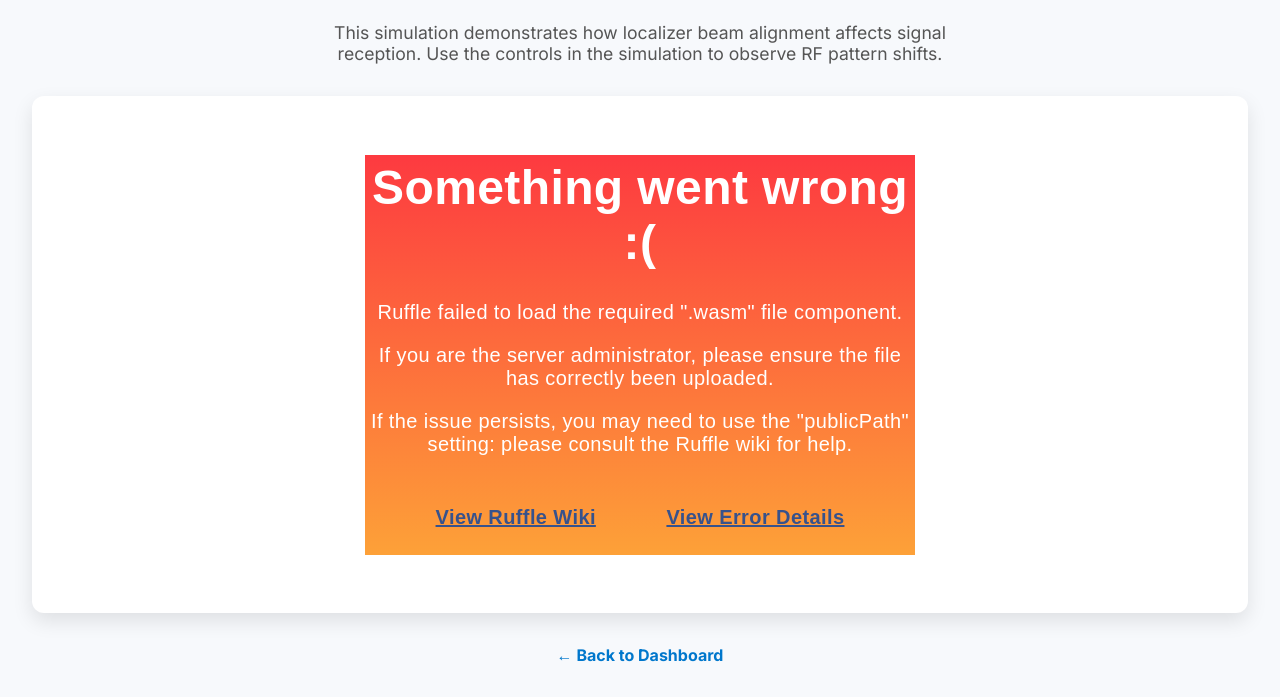
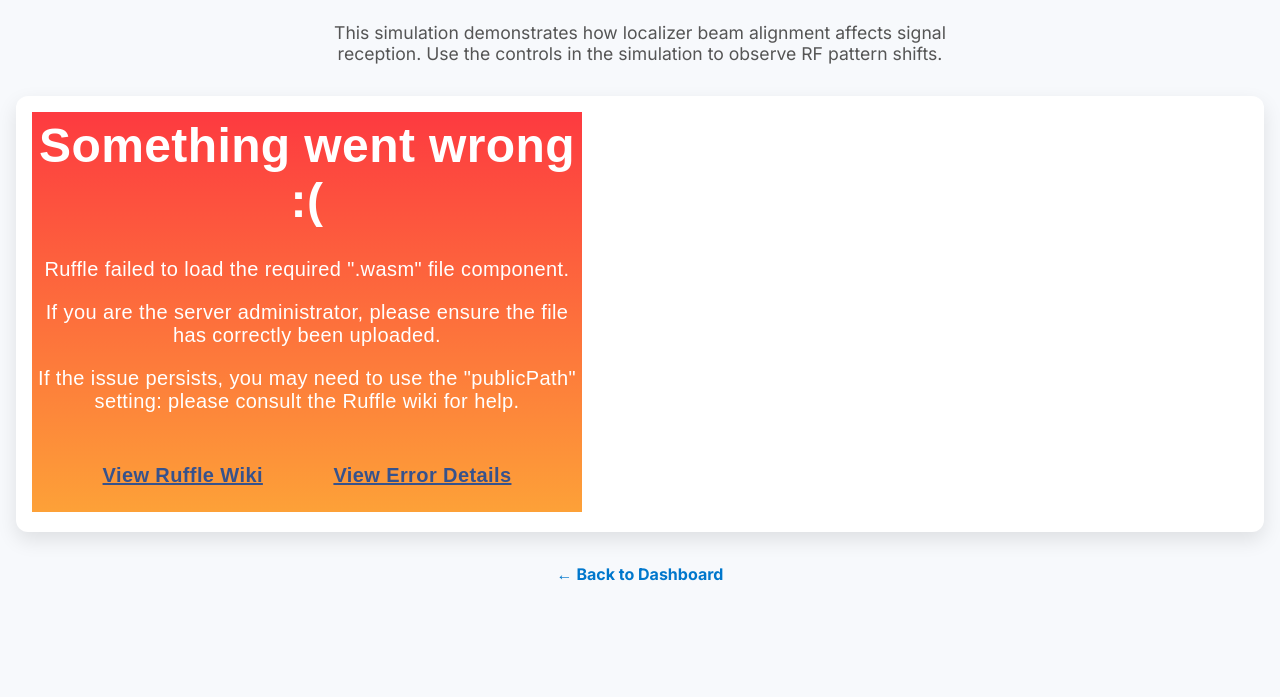
Before and after one commit to ArtofNAVAIDs/simulations, a plain HTML site: page localizer/index.html in a window 1280 px wide. Shown: the part 103-800 px from the top of the page. Drawn offline with Linux system fonts and the light colour scheme; a script that the page names is missing.

Commit message:
Update index.html

```diff
--- a/localizer/index.html
+++ b/localizer/index.html
@@ -8,7 +8,6 @@
     html, body {
       margin: 0;
       padding: 0;
-      height: 100%;
       font-family: 'Inter', sans-serif;
       background-color: #f7f9fc;
     }
@@ -17,7 +16,6 @@
       display: flex;
       flex-direction: column;
       align-items: center;
-      justify-content: flex-start;
       padding: 2rem;
       box-sizing: border-box;
     }
@@ -39,20 +37,18 @@
     .player-wrapper {
       width: 100%;
       max-width: 1280px;
-      aspect-ratio: 4 / 3;
+      height: auto;
+      overflow: auto;
       background-color: white;
       border-radius: 12px;
-      overflow: hidden;
       box-shadow: 0 8px 20px rgba(0,0,0,0.1);
-      display: flex;
-      align-items: center;
-      justify-content: center;
+      padding: 1rem;
     }
 
     .player-wrapper canvas {
       display: block;
-      width: 100% !important;
-      height: 100% !important;
+      transform: scale(1.6); /* Try 2.0 or more if needed */
+      transform-origin: top left;
     }
 
     .back-link {
@@ -73,7 +69,7 @@
   <p>This simulation demonstrates how localizer beam alignment affects signal reception. Use the controls in the simulation to observe RF pattern shifts.</p>
 
   <div class="player-wrapper" id="flash-container">
-    <!-- Ruffle canvas goes here -->
+    <!-- Ruffle canvas will go here -->
   </div>
 
   <a class="back-link" href="../">← Back to Dashboard</a>
```
